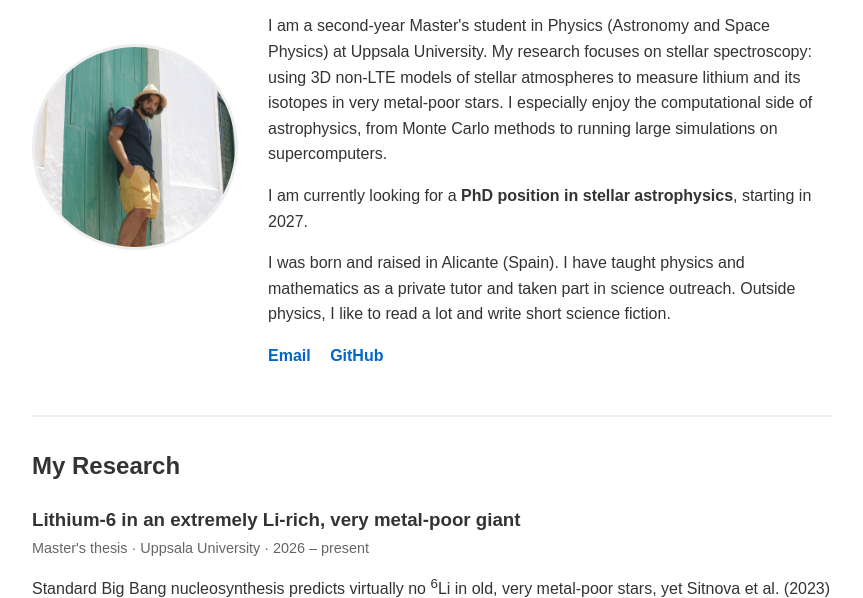
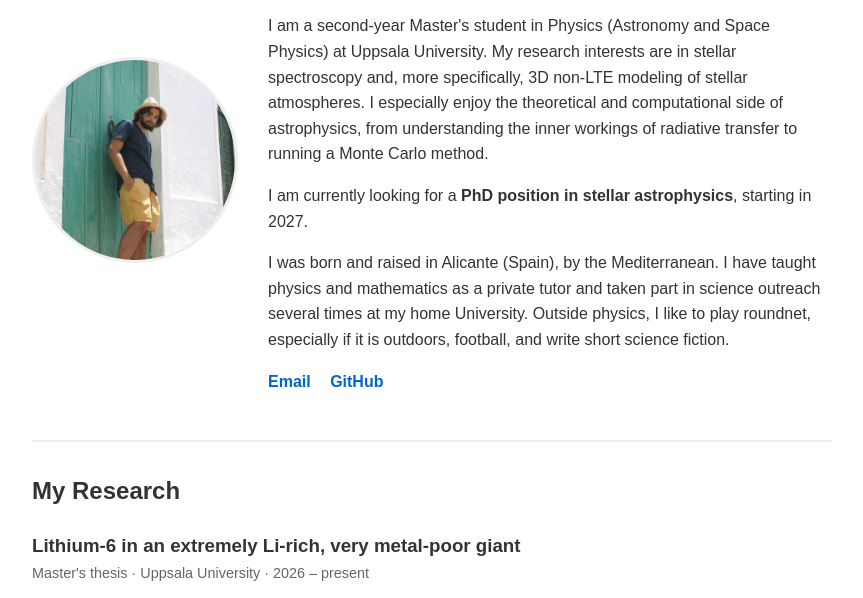
Before and after one commit to MrStreet371/MrStreet371.github.io, a plain HTML site: page index.html in a window 1280 px wide. Shown: the part 180-778 px from the top of the page, without its empty margins (208-1071 px from the left). Drawn offline with Linux system fonts and the light colour scheme.

Commit message:
Update index.html

```diff
--- a/index.html
+++ b/index.html
@@ -31,16 +31,15 @@
                     <p class="subtitle">MSc student in Astronomy &amp; Space Physics · Uppsala University</p>
 
                     <p>I am a second-year Master's student in Physics (Astronomy and Space Physics) at
-                    Uppsala University. My research focuses on stellar spectroscopy: using 3D non-LTE
-                    models of stellar atmospheres to measure lithium and its isotopes in very metal-poor
-                    stars. I especially enjoy the computational side of astrophysics, from Monte Carlo
-                    methods to running large simulations on supercomputers.</p>
+                    Uppsala University. My research interests are in stellar spectroscopy and, more specifically, 3D non-LTE
+                    modeling of stellar atmospheres. I especially enjoy the theoretical and computational side of astrophysics, from understanding the inner workings of radiative transfer to running
+                    a Monte Carlo method.
 
                     <p>I am currently looking for a <strong>PhD position in stellar astrophysics</strong>,
                     starting in 2027.</p>
 
-                    <p>I was born and raised in Alicante (Spain). I have taught physics and mathematics as a private
-                    tutor and taken part in science outreach. Outside physics, I like to read a lot and write
+                    <p>I was born and raised in Alicante (Spain), by the Mediterranean. I have taught physics and mathematics as a private
+                    tutor and taken part in science outreach several times at my home University. Outside physics, I like to play roundnet, especially if it is outdoors, football, and write
                     short science fiction.</p>
 
                     <p class="contact-links">
```
